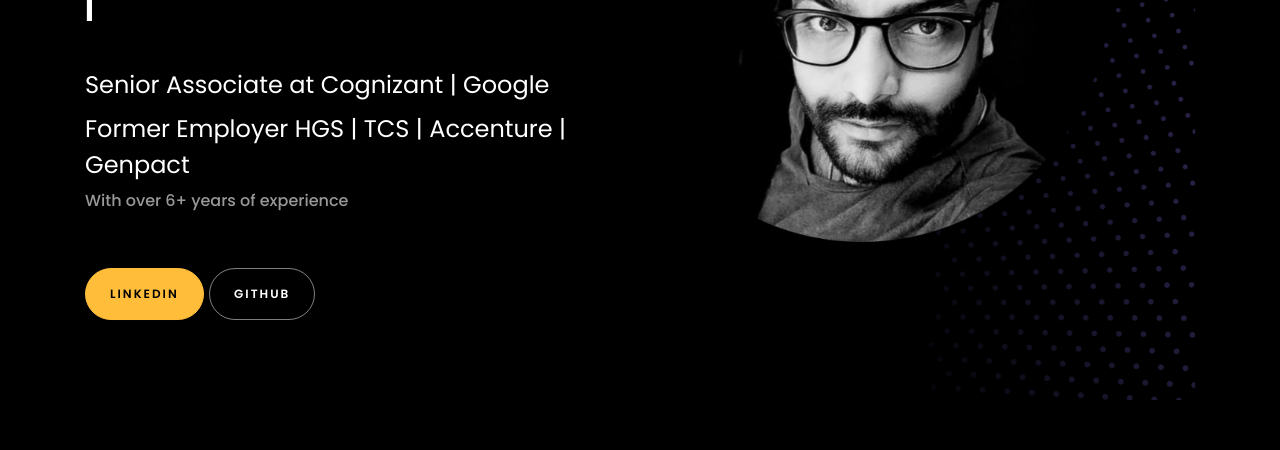
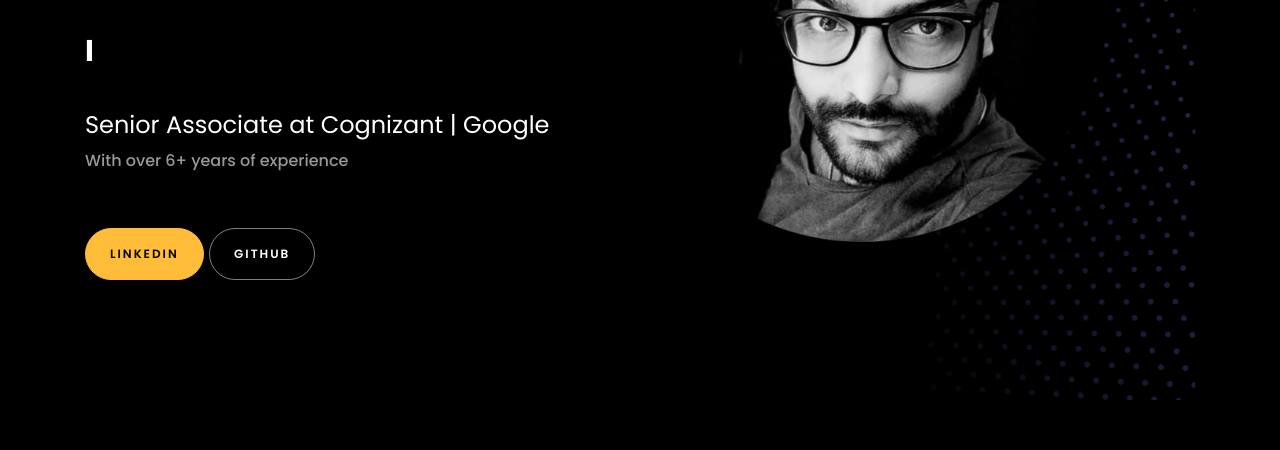
Before and after one commit to javaid-bashir/javaid-bashir.github.io, a plain HTML site: page index.html in a window 1280 px wide. Shown: the part 350-800 px from the top of the page. Drawn offline with Linux system fonts and the light colour scheme; animation ran at ten frames a second; files whose address does not match are found by name.

Commit message:
Update index.html

```diff
--- a/index.html
+++ b/index.html
@@ -163,6 +163,7 @@
 						'Masters Of Computer Applications  ',
 						'IT technical Support Specialist ',
 						'Data Analyst ',
+                                                'Former Employer: HGS|TCS|Genpact|Accenture',
 						];
 
 						// Create a function to display the typing animation for a given text
@@ -186,7 +187,7 @@
 						</script><br><br>
 
 					   <h4 >Senior Associate at <span> Cognizant | Google </span> </h4>
-                                           <h4 > Former Employer <span> HGS | TCS | Accenture | Genpact </span> </h4>
+
                      						 <h6 class="d-flex" style="margin-bottom: 0">With over 6+ years of experience</h6>
 						<!-- <br> -->
 						<br><br>
```
